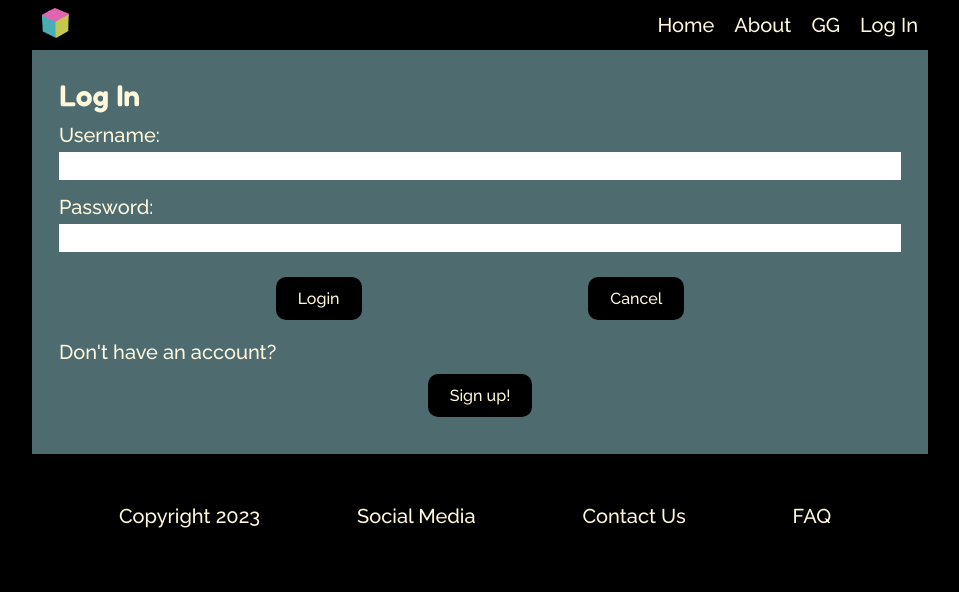
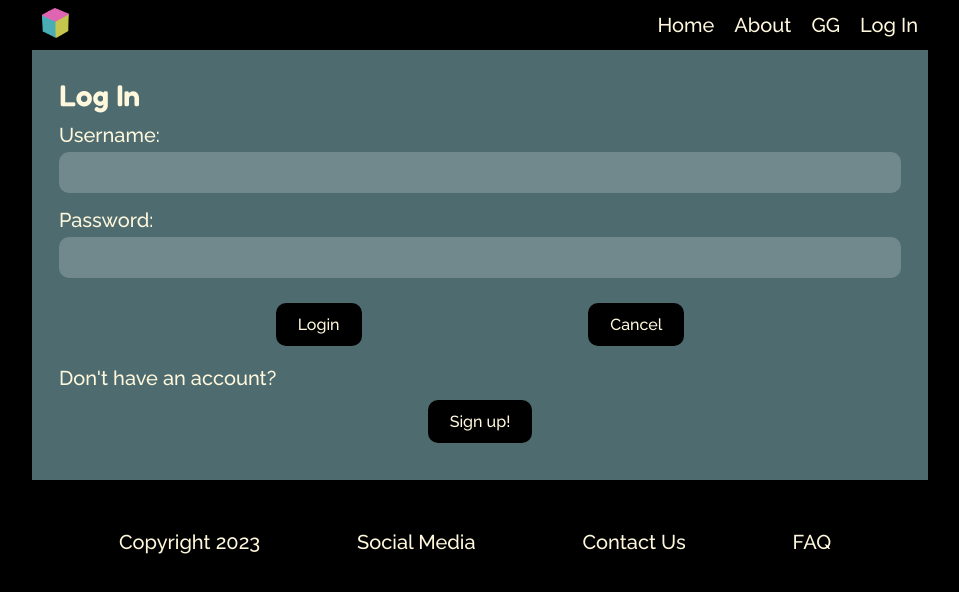
Before and after one commit to JLDeee/capstone, a React (Create React App) app in the folder gamer/client/gamer-client/: page /login in a window 1280 px wide. Shown: the top 592 px of the page, without its empty margins (160-1119 px from the left). Built offline with nearby package versions, Linux system fonts and the light colour scheme.

Commit message:
Added a bit more styling

```diff
--- a/gamer/client/gamer-client/src/components/About.js
+++ b/gamer/client/gamer-client/src/components/About.js
@@ -20,7 +20,7 @@ function About() {
                     <img src="https://images.unsplash.com/photo-1581351123004-757df051db8e?ixlib=rb-4.0.3&ixid=M3wxMjA3fDB8MHxwaG90by1wYWdlfHx8fGVufDB8fHx8fA%3D%3D&auto=format&fit=crop&w=687&q=80" alt="spy cat"/>
                 </div>
             </div>
-            <Link to={'/sign_up'}><button className='button aboutButton'>Join us!</button></Link>
+            <Link to={'/sign-up'}><button className='button aboutButton'>Join us!</button></Link>
         </div>
     </section>
     </main>);
--- a/gamer/client/gamer-client/src/components/GamerProfile.js
+++ b/gamer/client/gamer-client/src/components/GamerProfile.js
@@ -97,7 +97,7 @@ function GamerProfile() {
             })
             .catch(console.log);
         }
-    }, []);
+    }, [id]);
 
     const handleAddMatch = () => {
         console.log("this gamer will be added to the match:");
@@ -192,13 +192,17 @@ function GamerProfile() {
                     <p>SENT GG's FOR:</p>
                     <ul>
                         {gamer.sentMatches.map(match =>
-                            <li key={match.gamerReceiver.gamerId}>{match.gamerReceiver.gamerTag} at {match.dateMatchSent}</li>
+                            <li key={match.gamerReceiver.gamerId}>
+                                <Link to={`/profile/${match.gamerReceiver.gamerId}`}>{match.gamerReceiver.gamerTag}</Link> at {match.dateMatchSent}
+                            </li>
                         )}
                     </ul>
                     <p>GOT GG'd BY:</p>
                     <ul>
                         {gamer.receivedMatches.map(match =>
-                            <li key={match.gamerSender.gamerId}>{match.gamerSender.gamerTag} at {match.dateMatchReceived}</li>
+                            <li key={match.gamerSender.gamerId}>
+                                <Link to={`/profile/${match.gamerSender.gamerId}`}>{match.gamerSender.gamerTag}</Link> at {match.dateMatchReceived}
+                            </li>
                         )}
                     </ul>
                     <ul><FindPostsByGamer currentGamerTag={gamer.gamerTag}/></ul>
@@ -242,6 +246,13 @@ function GamerProfile() {
                             </ul>
                         </div>
                     )}
+                    {(auth.userGamer.gamerId !== gamer.gamerId) && (
+                        <div className="centerButtonDiv"><Link to="/message">
+                        <button className="button">Send Message
+                        </button>
+                        </Link>
+                    </div>
+                    )}
 
                     <div className="centerButtonDiv"><Link to="/gamers">
                         <button className="button">Gamers List
--- a/gamer/client/gamer-client/src/components/Home.js
+++ b/gamer/client/gamer-client/src/components/Home.js
@@ -60,9 +60,9 @@ function Home(){
 
 
        {/* <div className="ourStory"> */}
-       <p><h2>About
+       <h2>About
             <br/><span className="boldYellow">G</span>AMERS' <span className="boldYellow">G</span>UILD</h2>
-        </p>
+
         <img className="aboutImg" src={GGLogo} alt="The Gamers' Guild logo: A 3D cube"/>
         <p>
         We created Gamers' Guild in 2023 with the goal of creating and fun and safe environment,
--- a/gamer/client/gamer-client/src/components/Navbar.js
+++ b/gamer/client/gamer-client/src/components/Navbar.js
@@ -26,10 +26,6 @@ function Navbar(){
                     <li><Link to={'/duo'}>GG</Link></li>
                 )}
 
-
-                {(auth.user.username) && (
-                    <li><Link to={'/community'}>Community</Link></li>
-                )}
                 {(auth.userGamer.gamerTag && auth.user.username) && (
                     <li><Link to={'/profile'}>My Profile</Link></li>
                 )}
@@ -38,10 +34,17 @@ function Navbar(){
                     <li><Link to={'/profile/form'}>Create Profile</Link></li>
                 )}
 
+
+
                 {(auth.user.username) && (
                     <li><Link to={'/gamers'}>Gamers List</Link></li>)}
                 {(auth.userGamer.gamerTag && auth.user.username) && (
                     <li><Link to={'/game'}>Games List</Link></li>)}
+
+
+                {(auth.user.username) && (
+                    <li><Link to={'/community'}>Community</Link></li>
+                )}
 
                 {!auth.user.username && (
                     <li><Link to={'/login'}>Log In</Link></li>)}
--- a/gamer/client/gamer-client/src/components/search/FindGameTitle.js
+++ b/gamer/client/gamer-client/src/components/search/FindGameTitle.js
@@ -19,7 +19,7 @@ function FindGameTitle(props) {
     }, []); // empty dependency array tells react to run once when the component is intially loaded
     return(
         <>
-        <p className="postGame">{game.gameTitle}</p>
+        <p className="postGame">GAME: {game.gameTitle}</p>
         </>
     );
 }
--- a/gamer/client/gamer-client/src/components/search/FindGamer.js
+++ b/gamer/client/gamer-client/src/components/search/FindGamer.js
@@ -20,7 +20,7 @@ function FindGamer(props) {
     }, []); // empty dependency array tells react to run once when the component is intially loaded
     return(
         <>
-        <p className="postGamer">{gamer.gamerTag}</p>
+        <p className="postGamer">GT: {gamer.gamerTag}</p>
         </>
     );
 }
--- a/gamer/client/gamer-client/src/components/search/Post.js
+++ b/gamer/client/gamer-client/src/components/search/Post.js
@@ -6,6 +6,8 @@ import Searchbar from "./Searchbar";
 import { useParams} from 'react-router-dom';
 import { Link, useNavigate } from 'react-router-dom';
 import AuthContext from "../../context/AuthContext";
+import GGIconCommunity from "../../images/gg_icon_community.png";
+
 
 const Post = () => {
     const [post, setPost] = useState({});
@@ -67,7 +69,7 @@ const Post = () => {
     return(
         <main className="container">
         <section className="postSection">
-            <div>
+            {/* <div>
                 <Searchbar setResults={setResults}/>
             </div>
             <div id="results">
@@ -80,6 +82,10 @@ const Post = () => {
                         {result.gameTitle}</div>
                 })}
                 {console.log(currentGameId)}
+            </div> */}
+            <div className="ggIcon">
+                <img src={GGIconCommunity} alt="A graphic showing a speech bubble"/>
+                <h2>Post</h2>
             </div>
             <div className="post">
                 <div key={post.postingId}>
@@ -94,11 +100,12 @@ const Post = () => {
 
             </div>
             {auth.userGamer.gamerId == post.gamerId ? (
-                <div>
-                    <Link to={`/post/${post.postingId}/edit/`} className="btn-light editAgent" >
-                        Edit Post
+                <div className="centerButtonDiv">
+                    <Link to={`/post/${post.postingId}/edit/`}>
+                    <button className="button " >
+                        Edit Post</button>
                     </Link>
-                    <button className="btn-light deleteAgent" onClick={() => handleDeletePost(post.postingId)}>
+                    <button className="button" onClick={() => handleDeletePost(post.postingId)}>
                         Delete Post
                     </button>
                 </div>
--- a/gamer/client/gamer-client/src/index.css
+++ b/gamer/client/gamer-client/src/index.css
@@ -20,7 +20,7 @@ h1, h2 {
 }
 
 section {
-    margin:3% 0;
+    /* margin:3% 0; */
     padding:3%;
     min-height: 250px;
 }
@@ -245,10 +245,8 @@ footer {
     width: 100%;
     max-width: 70%;
     margin: 0 15%;
-    margin-bottom: 20px;
     z-index: 2;
     background-color: black;
-
     color: cornsilk;
 }
 footer ul {
@@ -290,23 +288,44 @@ fieldset {
     margin-bottom: 10px;
 }
 
-input {
+/* input {
     width: 100%;
     margin: 5px 0;
     padding:5px;
     font-size: 0.8rem;
     border-style: none;
+} */
+
+
+input, select {
+  border-style: none;
+  width: 100%;
+  border-radius: 10px;
+  background: rgba(255,255,255,.2);
+  display: block;
+  padding: 10px;
+  margin: 5px 0;
+  color:black;
+  font-size:18px;
+  height: fit-content;
+
+}
+
+input:focus, select:focus {
+  outline-color: rgba(0,0,0,0);
+  background: rgba(255,255,255,.95);
+  color: #4E6C70;
 }
 
 select {
     font-size: 0.8rem;
-
 }
 
 .centerButtonDiv {
     display: flex;
     justify-content: space-evenly;
     align-items: center;
+    text-align: center;
 }
 
 .apartDiv {
@@ -316,7 +335,6 @@ select {
 }
 
 
-
 /* icon */
 .ggIcon {
     /* width: 50px; */
@@ -324,13 +342,17 @@ select {
     align-items: center;
     justify-content: left;
     margin-bottom: 20px;
+    flex-direction: column;
+
 }
 .ggIcon img{
-    height: 5rem;
-    margin: 0 10px;
+    height: 4rem;
+    margin: 0 10px 10px 10px;
     background-color: #49ADB6;
     border-radius: 50px;
     overflow: visible;
+    box-shadow: 10px 10px #E164B3;
+
 }
 /* GAMER PROFILE */
 .cardProfile {
@@ -343,6 +365,13 @@ select {
     margin: 10px auto;
     max-width: 50cap;
     min-width: 400px;
+    box-shadow: 10px 10px black;
+}
+
+.cardProfile:hover {
+    border-color: #49ADB6;
+    box-shadow: 10px 10px #E164B3;
+
 }
 
 .cardProfile img {
```
